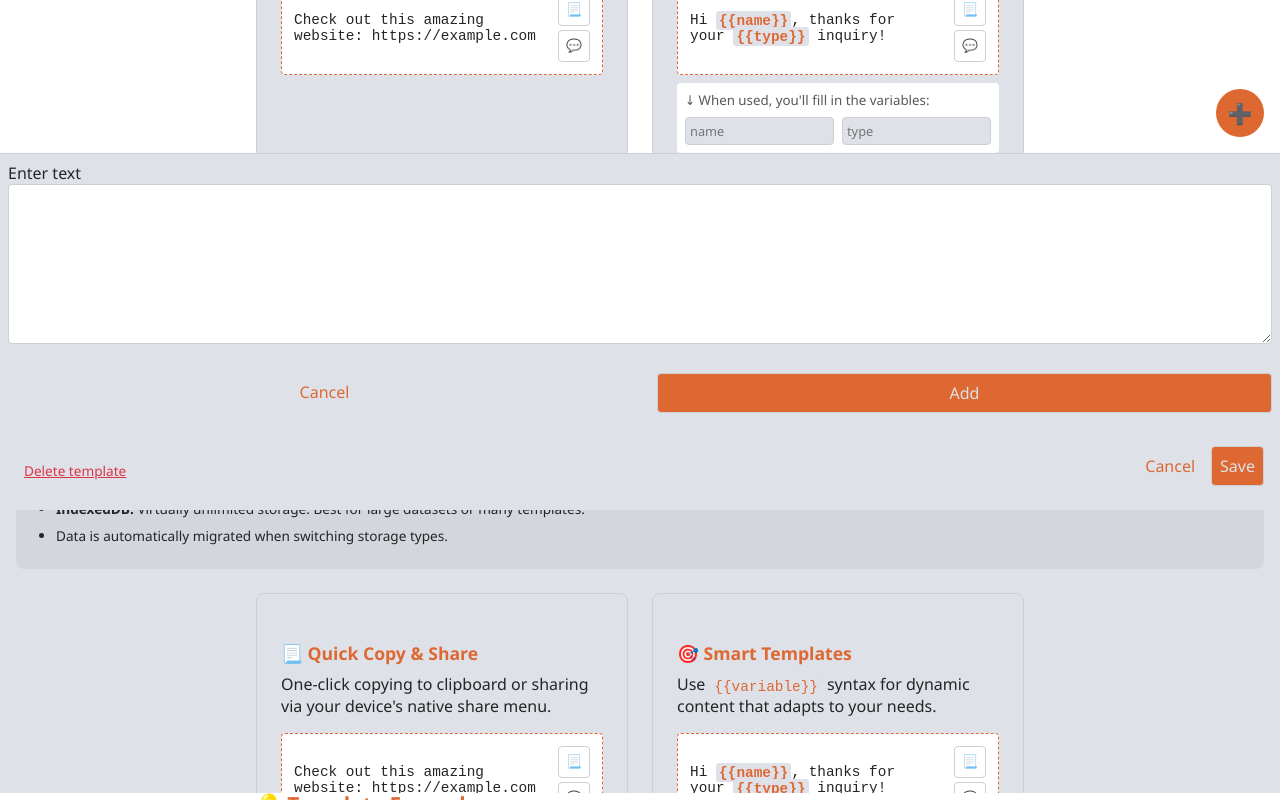
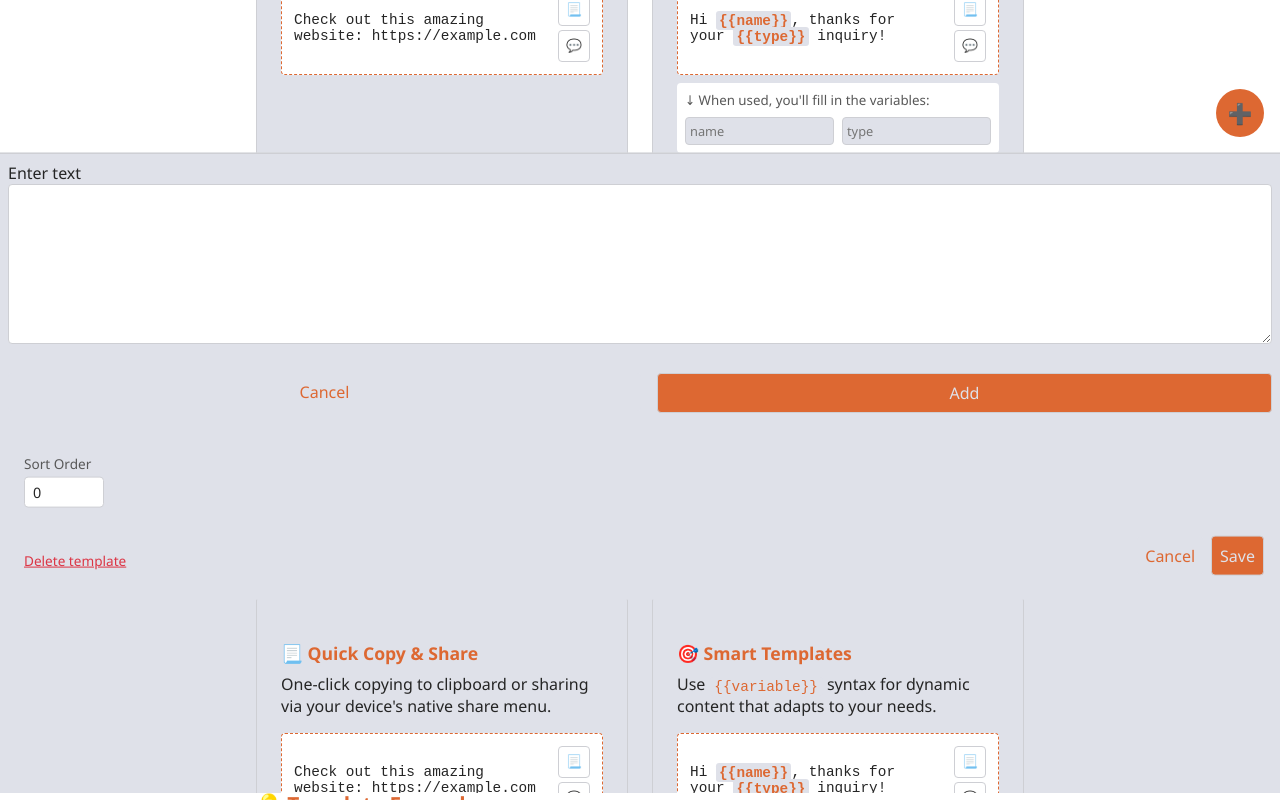
Before and after one commit to fuzzzerd/quicktext, a Vue app: page / in a window 1280 px wide. Shown: the part 647-1447 px from the top of the page. Built offline with nearby package versions, Linux system fonts and the light colour scheme.

Commit message:
feat: implement template sorting (#132)
* feat: implement template sorting

* fix: change sort order on save

* chore: fix formatting in some files

```diff
--- a/src/App.vue
+++ b/src/App.vue
@@ -1,5 +1,4 @@
-<script setup lang="ts">
-</script>
+<script setup lang="ts"></script>
 
 <template>
   <RouterView />
--- a/src/components/EditTextPanel.vue
+++ b/src/components/EditTextPanel.vue
@@ -35,6 +35,21 @@
         </div>
       </div>
 
+      <div class="row sort-row">
+        <div class="col">
+          <label for="sortOrder">Sort Order</label>
+          <input
+            id="sortOrder"
+            v-model.number="localSort"
+            type="number"
+            min="0"
+            step="1"
+            class="sort-input"
+            title="Position in the template list (lower numbers appear first)"
+          />
+        </div>
+      </div>
+
       <div class="row">
         <div class="col">
           <a class="delete-link" @click="handleDelete">Delete template</a>
@@ -68,6 +83,7 @@ const emit = defineEmits<{
 const stringStore = useStringStore();
 const localText = ref('');
 const localCategoryIds = ref<number[]>([]);
+const localSort = ref(0);
 
 watch(
   () => props.quickText,
@@ -77,6 +93,7 @@ watch(
       localCategoryIds.value = newQuickText.categoryIds
         ? [...newQuickText.categoryIds]
         : [];
+      localSort.value = newQuickText.sort;
     }
   }
 );
@@ -99,6 +116,7 @@ function handleSave() {
     // Update the existing quick text
     stringStore.updateQuickText(props.quickText.id, {
       text: localText.value.trim(),
+      sort: localSort.value,
       categoryIds:
         localCategoryIds.value.length > 0 ? localCategoryIds.value : undefined
     });
@@ -121,6 +139,7 @@ function handleDelete() {
 function handleClose() {
   localText.value = '';
   localCategoryIds.value = [];
+  localSort.value = 0;
   emit('close');
 }
 </script>
@@ -231,4 +250,32 @@ label {
   color: var(--text);
   font-weight: 500;
 }
+
+.sort-row {
+  margin-bottom: 0.75rem;
+}
+
+.sort-row label {
+  font-size: 0.85rem;
+  color: var(--text-light);
+  margin-bottom: 0.25rem;
+}
+
+.sort-input {
+  width: 80px;
+  padding: 0.3rem 0.5rem;
+  border: 1px solid var(--border);
+  border-radius: 4px;
+  background: var(--background);
+  color: var(--text);
+  font-family: inherit;
+  font-size: 0.9rem;
+  transition: border-color 0.2s;
+}
+
+.sort-input:focus {
+  outline: none;
+  border-color: var(--accent);
+  box-shadow: 0 0 0 2px var(--accent-background);
+}
 </style>
--- a/src/components/QuickText.vue
+++ b/src/components/QuickText.vue
@@ -20,6 +20,7 @@ const templateVariables = ref<string[]>([]);
 const isEditPanelVisible = ref(false);
 const editingQuickText = ref<QuickText | null>(null);
 const isPinEntryVisible = ref(false);
+const draggedIndex = ref<number | null>(null);
 
 // Watch for category changes to auto-show pin prompt
 watch(
@@ -156,6 +157,41 @@ function handlePinEntryClose() {
   isPinEntryVisible.value = false;
   // Keep the category selected but locked - user can try again with the button
 }
+
+function handleDragStart(event: DragEvent, index: number) {
+  draggedIndex.value = index;
+  if (event.dataTransfer) {
+    event.dataTransfer.effectAllowed = 'move';
+  }
+}
+
+function handleDragOver(event: DragEvent) {
+  event.preventDefault();
+  if (event.dataTransfer) {
+    event.dataTransfer.dropEffect = 'move';
+  }
+}
+
+function handleDrop(event: DragEvent, dropIndex: number) {
+  event.preventDefault();
+
+  if (draggedIndex.value === null || draggedIndex.value === dropIndex) return;
+
+  const templates = [...stringStore.filteredQuickTexts];
+  const draggedItem = templates[draggedIndex.value];
+
+  if (!draggedItem) return; // Guard against undefined
+
+  templates.splice(draggedIndex.value, 1);
+  templates.splice(dropIndex, 0, draggedItem);
+
+  stringStore.reorderQuickTexts(templates);
+  draggedIndex.value = null;
+}
+
+function handleDragEnd() {
+  draggedIndex.value = null;
+}
 </script>
 
 <template>
@@ -196,9 +232,16 @@ function handlePinEntryClose() {
   <div
     v-else
     class="row fill-width item"
-    v-for="qt in stringStore.filteredQuickTexts"
+    v-for="(qt, index) in stringStore.filteredQuickTexts"
     :key="qt.id"
+    :data-template-id="qt.id"
+    draggable="true"
+    @dragstart="handleDragStart($event, index)"
+    @dragover="handleDragOver"
+    @drop="handleDrop($event, index)"
+    @dragend="handleDragEnd"
   >
+    <div class="drag-handle">☰</div>
     <div class="col details" @click="startEdit(qt)">
       {{ qt.text }}
     </div>
@@ -340,4 +383,36 @@ function handlePinEntryClose() {
 :global(.quicktext-container) {
   padding-bottom: 60px;
 }
+
+/* Drag and drop styling */
+.item {
+  cursor: move;
+  transition: background-color 0.2s;
+  display: flex;
+  align-items: center;
+  gap: 0.75rem;
+}
+
+.drag-handle {
+  color: var(--text-light);
+  cursor: grab;
+  width: 20px;
+  height: 20px;
+  display: flex;
+  align-items: center;
+  justify-content: center;
+  flex-shrink: 0;
+  font-size: 1rem;
+  line-height: 1;
+  padding: 0.5rem;
+  margin: -0.5rem 0;
+}
+
+.item[draggable='true']:active .drag-handle {
+  cursor: grabbing;
+}
+
+.item:hover {
+  background-color: var(--accent-background);
+}
 </style>
--- a/src/components/StorageSettings.vue
+++ b/src/components/StorageSettings.vue
@@ -128,7 +128,6 @@ async function handleStorageTypeChange() {
     }
   }
 }
-
 
 async function clearAllData() {
   const confirmed = confirm(
--- a/src/stores/stringStore.ts
+++ b/src/stores/stringStore.ts
@@ -122,13 +122,19 @@ export const useStringStore = defineStore('stringStore', () => {
     if (index !== -1) {
       const existing = quickTexts.value[index];
       if (existing) {
-        quickTexts.value[index] = {
+        const updatedQuickText = {
           text: existing.text,
           sort: existing.sort,
           id: existing.id,
           categoryIds: existing.categoryIds,
           ...updates
         };
+        // Create a new array to ensure reactivity
+        quickTexts.value = [
+          ...quickTexts.value.slice(0, index),
+          updatedQuickText,
+          ...quickTexts.value.slice(index + 1)
+        ];
         saveToStorage();
       }
     }
@@ -188,6 +194,14 @@ export const useStringStore = defineStore('stringStore', () => {
     saveCategoriesStorage();
   }
 
+  function reorderQuickTexts(newOrder: QuickText[]) {
+    newOrder.forEach((qt, index) => {
+      qt.sort = index;
+    });
+    quickTexts.value = [...newOrder];
+    saveToStorage();
+  }
+
   function setActiveCategory(categoryId: number | null) {
     // Reset authorization when switching categories
     if (categoryId !== activeCategoryId.value) {
@@ -225,25 +239,28 @@ export const useStringStore = defineStore('stringStore', () => {
   }
 
   const filteredQuickTexts = computed(() => {
+    let filtered: QuickText[] = [];
+
     if (activeCategoryId.value === null) {
-      return quickTexts.value;
-    }
-
+      filtered = quickTexts.value;
+    } else if (activeCategoryId.value === -1) {
       // Special case for "uncategorized" - represented by id -1
-    if (activeCategoryId.value === -1) {
-      return quickTexts.value.filter(
+      filtered = quickTexts.value.filter(
         qt => !qt.categoryIds || qt.categoryIds.length === 0
       );
-    }
-
+    } else {
       // Check if category is pin-protected and authorized
       if (!isCategoryAuthorized(activeCategoryId.value)) {
         return []; // Return empty array if category is not authorized
       }
 
-    return quickTexts.value.filter(
+      filtered = quickTexts.value.filter(
         qt => qt.categoryIds && qt.categoryIds.includes(activeCategoryId.value!)
       );
+    }
+
+    // Sort by sort property
+    return [...filtered].sort((a, b) => a.sort - b.sort);
   });
 
   const sortedCategories = computed(() => {
@@ -334,6 +351,7 @@ export const useStringStore = defineStore('stringStore', () => {
     getQuickTextById,
     removeQuickTextById,
     updateQuickText,
+    reorderQuickTexts,
     addCategory,
     updateCategory,
     removeCategory,
```
Also changed, not shown: src/components/WelcomeContent.vue (+65 -21 lines), src/router/index.ts (+5 -5 lines), src/storage/IndexedDBAdapter.ts (line endings or trailing spaces), src/storage/LocalStorageAdapter.ts (line endings or trailing spaces), src/stores/settingsStore.ts (line endings or trailing spaces), src/views/HomeView.vue (line endings or trailing spaces). Lines whose indentation alone changed are shown as unchanged.
